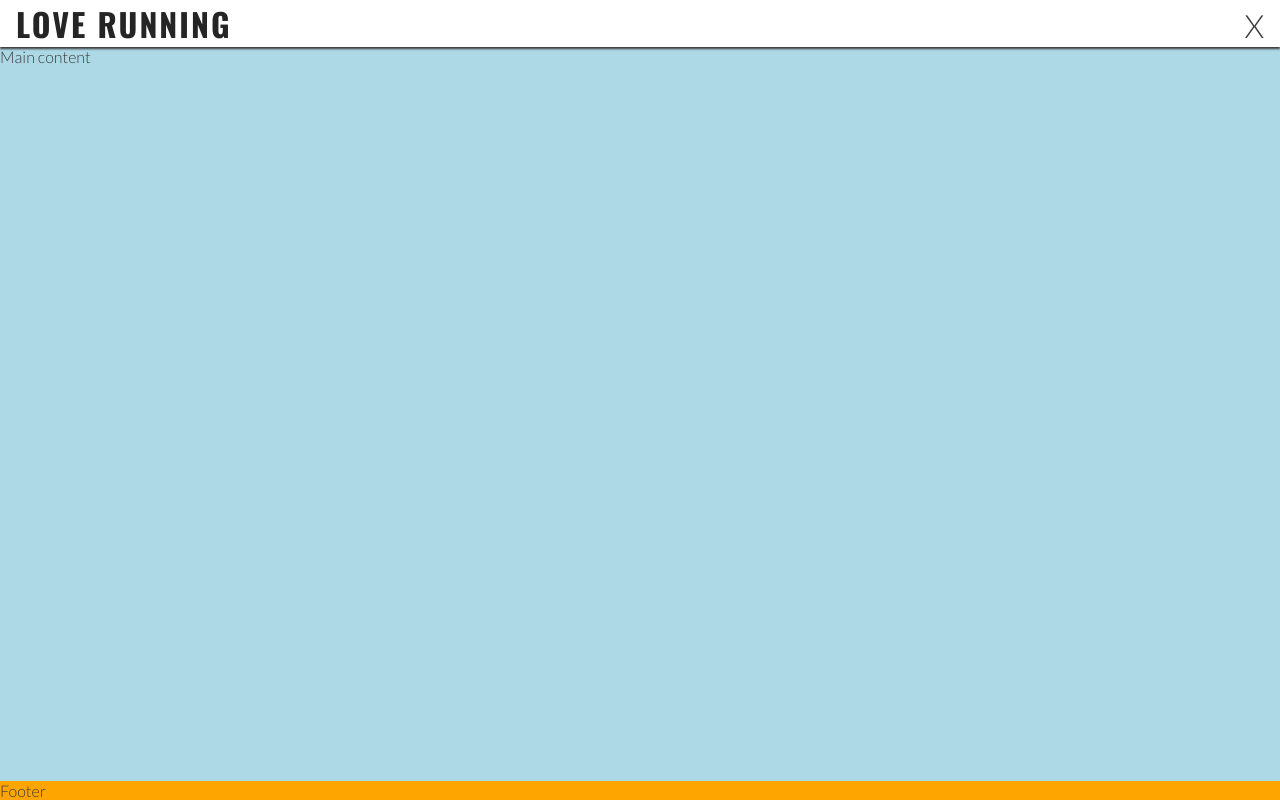
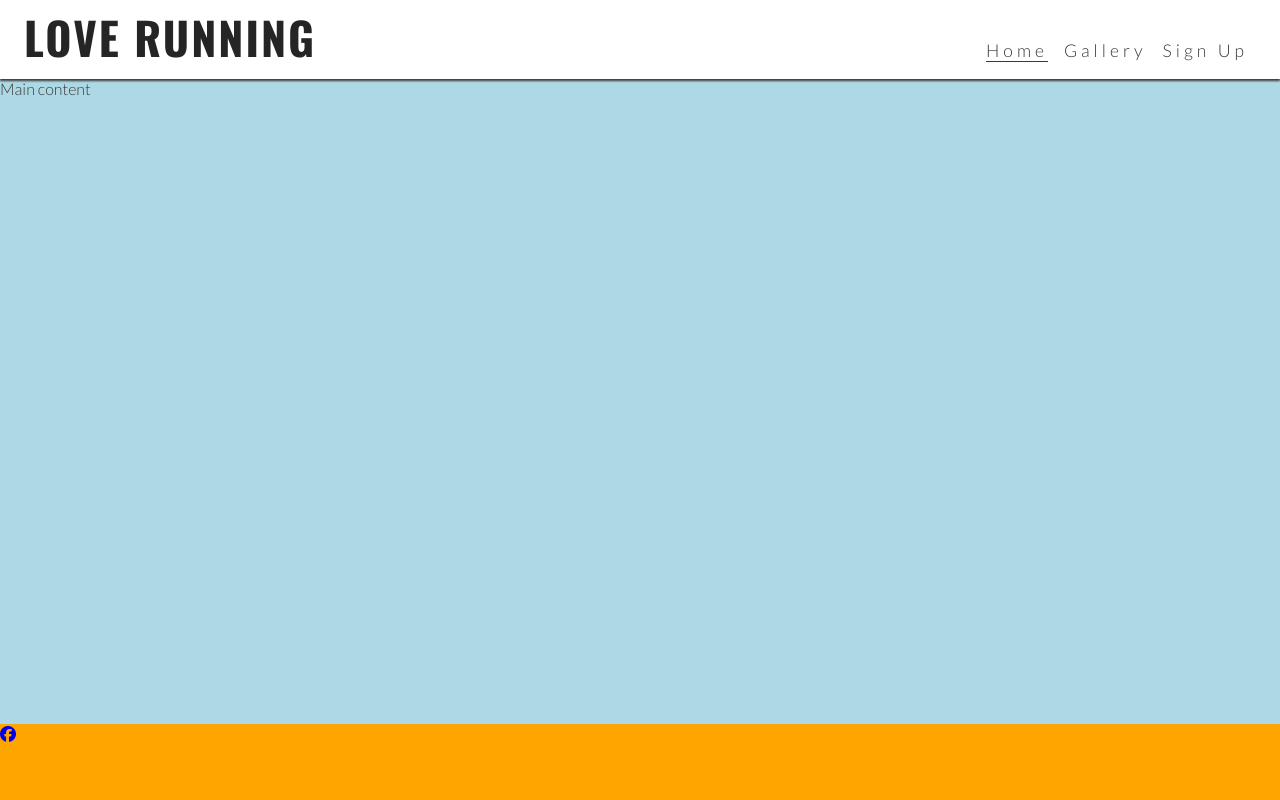
Before and after one commit to JohannesAbresparr/love-running, a plain HTML site: page index.html in a window 1280 px wide. Drawn offline with nearby package versions, Linux system fonts and the light colour scheme.

Commit message:
icons on links

```diff
--- a/assets/css/style.css
+++ b/assets/css/style.css
@@ -94,3 +94,46 @@ main {
 footer {
     background-color: orange;
 }
+
+/* Media query: tablets and larger (768px and up) */
+@media screen and (min-width: 768px) {
+    /* Header */
+    nav {
+        display: block;
+        position: relative;
+        box-shadow: none;
+        width: fit-content;
+        padding-right: 1rem;
+    }
+
+    #menu {
+        display: flex;
+    }
+
+    #menu > li {
+        padding-left: 1rem;
+    }
+
+    .nav-toggle-label {
+        display: none;
+    }
+
+    #logo {
+        font-size: 280%;
+        line-height: 75px;
+        margin: 0 0.5rem;
+    }
+
+    /* Main content */
+    main {
+        /* Push main content down to accommodate larger header */
+        margin-top: 79px;
+    }
+}
+
+/* Large devices (laptops and desktops, 992px and up) */
+@media screen and (min-width: 992px) {
+    #menu a:hover{
+        border-bottom: 1px solid #3a3a3a;
+    }
+}
--- a/index.html
+++ b/index.html
@@ -40,7 +40,17 @@
     <main>Main content</main>
 
     <!-- Footer -->
-    <footer>Footer</footer>
+    <footer>
+        <ul>
+            <li><a href="http://www.facebook.com/" target="_blank" rel="noopener" aria-label="" Visit our Facebook page
+                    (opens in a new tab)><i class="fa-brands fa-facebook"></i></a></li>
+            <li><a href=""></a></li>
+            <li></li>
+            <li></li>
+        </ul>
+    </footer>
+    <!--font awesome-->
+    <script src="https://kit.fontawesome.com/fcebfaa765.js" crossorigin="anonymous"></script>
 </body>
 
 </html>
```
